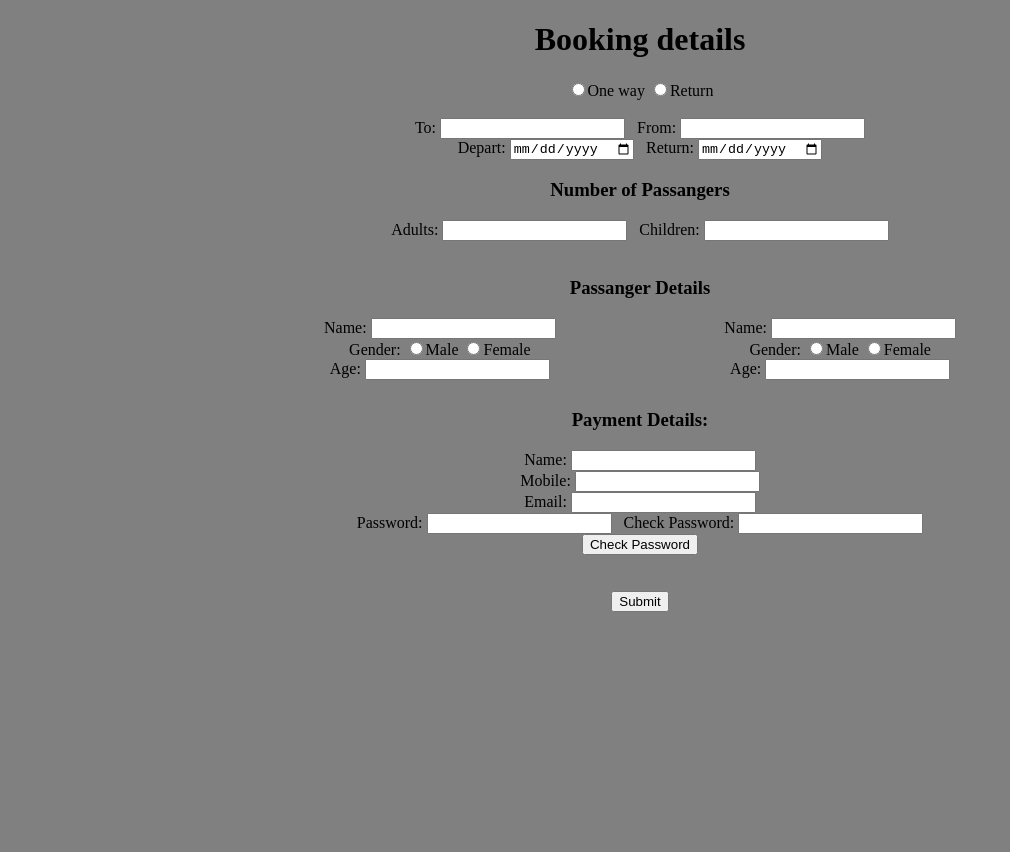
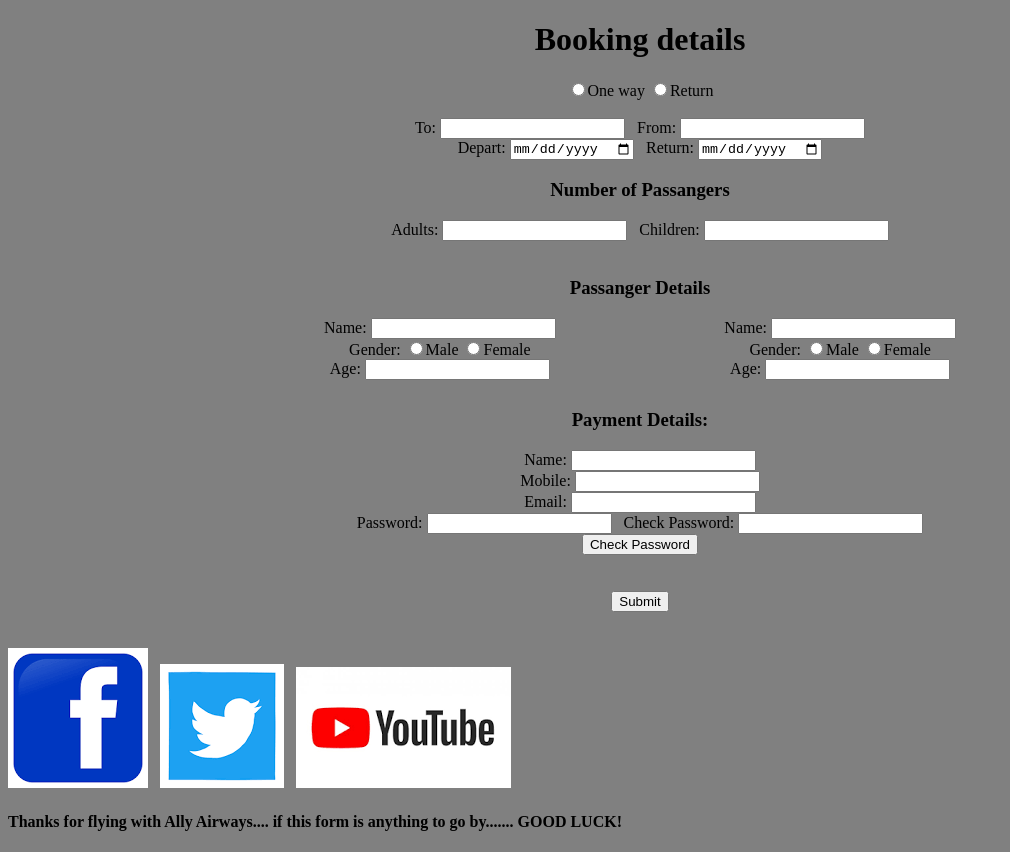
Before and after one commit to Ally-17/JS-Assessment-141122, a plain HTML site: page index.html in a window 1280 px wide. Shown: the whole page, without its empty margins (0-1010 px from the left). Before the commit the page ends 800 px from the top, so only its background shows below. Drawn offline with Linux system fonts and the light colour scheme.

Commit message:
footer addition

```diff
--- a/index.html
+++ b/index.html
@@ -80,9 +80,13 @@
 </body>
 <footer>
         <!if I get time add icons for the airline with social media symbols>
+        <img src="/images/FB.png"/>
+        &nbsp;
+        <img src="/images/twitter.png"/>
+        &nbsp;
+        <img src="/images/download.png"/>
+        &nbsp;
+        <h4>Thanks for flying with Ally Airways.... if this form is anything to go by....... GOOD LUCK!</h4>
+
 </footer>
-
-
-
-
 </html>
```
Also changed, not shown: images/FB.png (added), images/download.png (added), images/twitter.png (added).
